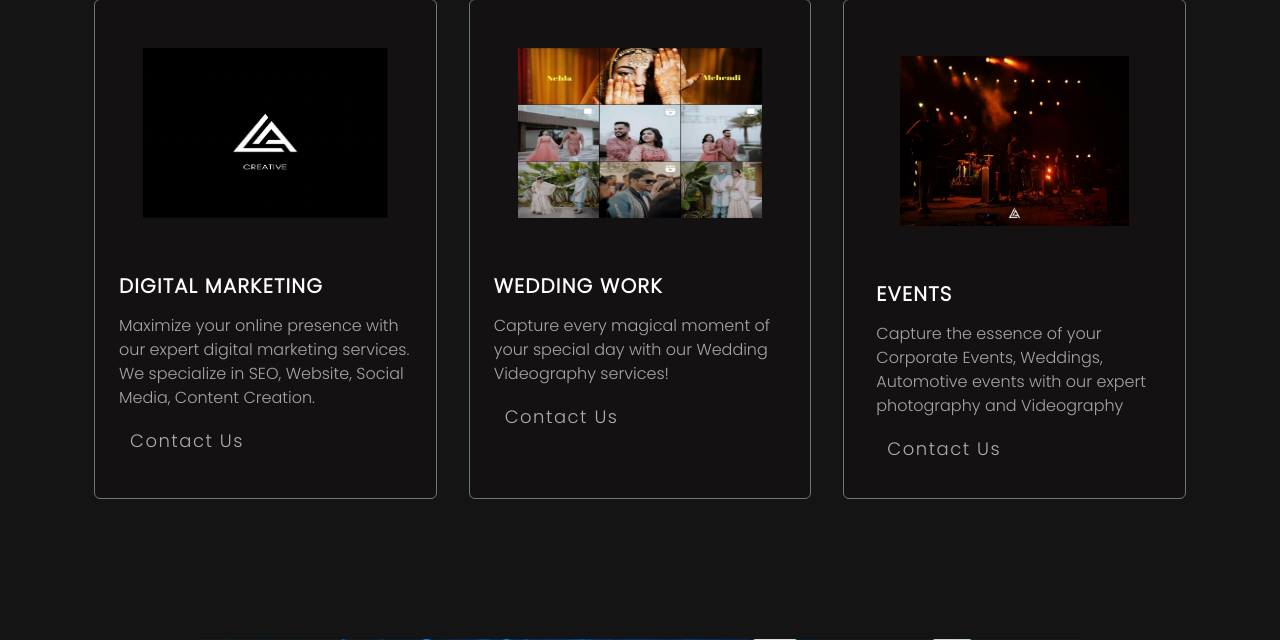
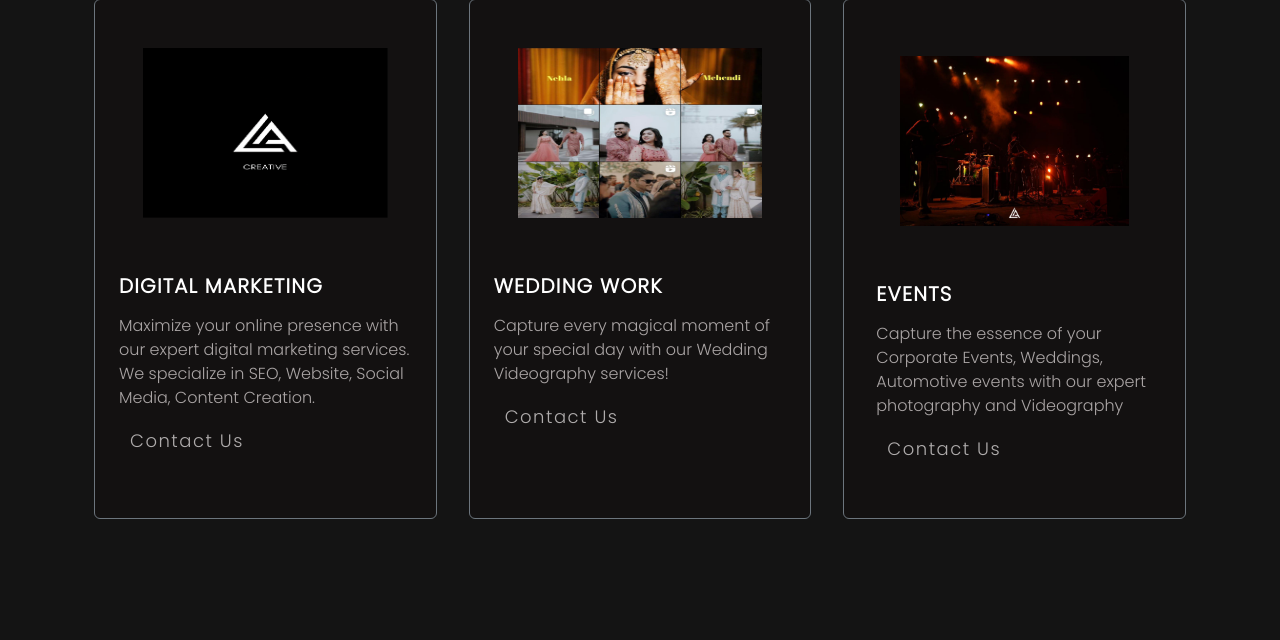
Before and after one commit to favas8606/lacreativesproject, a Django app: page / in a window 1280 px wide. Shown: the part 2288-2928 px from the top of the page. Run offline with Django 5.2, Linux system fonts and the light colour scheme; some libraries are stand-ins or nearby versions.

Commit message:
Update header.html

```diff
--- a/template/header.html
+++ b/template/header.html
@@ -122,7 +122,7 @@
     <div class="row">
         <!-- Card 1 -->
         <div class="col-12 col-sm-12 col-md-6 col-lg-4 mb-4 p-3" >
-            <div class="card background_color border-secondary p-2" style="width: 100%; height: 500px;">
+            <div class="card background_color border-secondary p-2" style="width: 100%; height: 520px;">
                 <img src="{% static 'image/logo.PNG' %}" height="250px" width="100%" class="card-img-top image_style" alt="...">
                 <div class="card-body ">
                     <h5 class="card-title text_color pb-2"><b>digital marketing</b></h5>
@@ -132,7 +132,7 @@
             </div>
         </div>
         <div class="col-12 col-sm-12 col-md-6 col-lg-4 mb-4 p-3" >
-          <div class="card background_color border-secondary p-2" style="width: 100%; height: 500px;">
+          <div class="card background_color border-secondary p-2" style="width: 100%; height: 520px;">
               <img src="{% static 'image/wedding.jpg' %}" height="250px" width="100%" class="card-img-top image_style" alt="...">
               <div class="card-body ">
                   <h5 class="card-title text_color pb-2"><b>Wedding work</b></h5>
@@ -142,7 +142,7 @@
           </div>
       </div>
       <div class="col-12 col-sm-12 col-md-6 col-lg-4 mb-4 p-3">
-        <div class="card background_color border-secondary p-3" style="width: 100%; height: 500px;">
+        <div class="card background_color border-secondary p-3" style="width: 100%; height: 520px;">
             <img src="{% static 'image/events.jpg' %}" height="250px" width="100%" class="card-img-top image_style" alt="...">
             <div class="card-body">
                 <h5 class="card-title text_color pb-2"><b>Events</b></h5>
```
